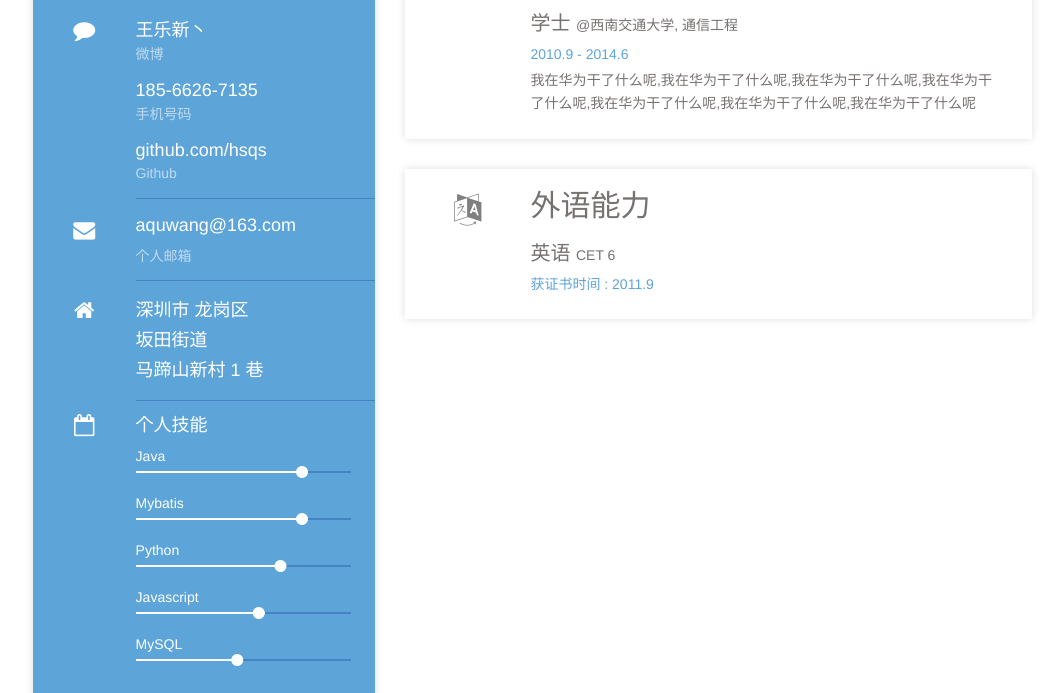
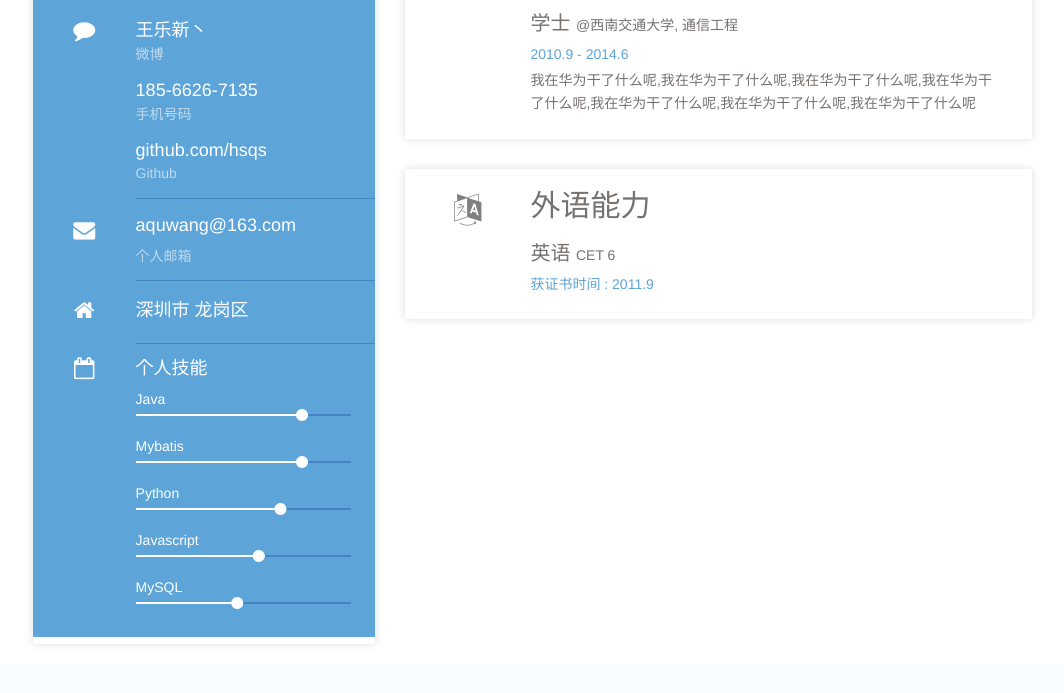
Before and after one commit to hsqs/.wang, a Flask app: template project/templates/resume.html in a window 1280 px wide. Shown: the part 572-1265 px from the top of the page, without its empty margins (67-1131 px from the left). After the commit the page ends 1217 px from the top, so only its background shows below. Run offline with Flask 2, Linux system fonts and the light colour scheme; the template is opened without the code that fills it, so the values that code supplies are empty; some libraries are stand-ins or nearby versions.

Commit message:
修修补补

```diff
--- a/project/static/css/resume/resume.css
+++ b/project/static/css/resume/resume.css
@@ -114,7 +114,7 @@
 }
 
 .address{
-    height: 115px;
+    height: 58px;
     background-color: #5da4d9;
 }
 
--- a/project/templates/resume.html
+++ b/project/templates/resume.html
@@ -54,8 +54,6 @@
             </div>
             <div class="address_right i-custom-right">
                 <h4>深圳市 龙岗区</h4>
-                <h4>坂田街道</h4>
-                <h4>马蹄山新村 1 巷</h4>
             </div>
         </div>
         <div class="skills">
--- a/resume/index.html
+++ b/resume/index.html
@@ -72,8 +72,6 @@
             </div>
             <div class="address_right i-custom-right">
                 <h4>深圳市 龙岗区</h4>
-                <h4>坂田街道</h4>
-                <h4>马蹄山新村 1 巷</h4>
             </div>
         </div>
         <div class="skills">
--- a/static/css/resume/resume.css
+++ b/static/css/resume/resume.css
@@ -114,7 +114,7 @@
 }
 
 .address{
-    height: 115px;
+    height: 58px;
     background-color: #5da4d9;
 }
 
```
